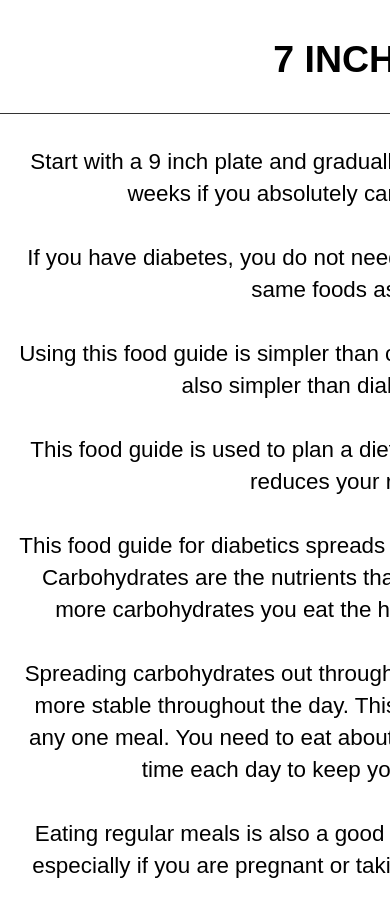
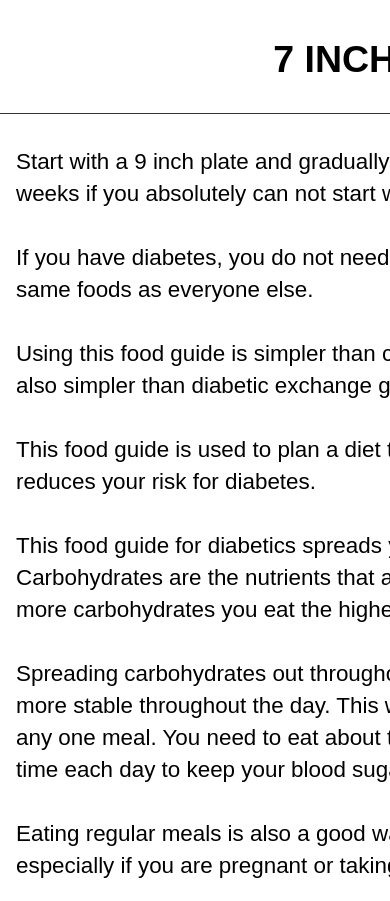
Before and after one commit to recepcanakdemir/Fiverr-Project, a plain HTML site: page index.html in a window 390 px wide. Shown: the part 2160-3061 px from the top of the page. Drawn offline with Linux system fonts and the light colour scheme.

Commit message:
second commit

```diff
--- a/mobile.css
+++ b/mobile.css
@@ -1,4 +1,4 @@
-.instruction > li >p,
+/* .instruction > li >p,
 .eating-plan > ul li,
 .tips,
 .tips li,
@@ -10,13 +10,16 @@
 .shape p
 {
     text-align: center;
-}
-ul{
+} */
+/* ul{
     list-style: none;
-}
+} */
 .phase{
     color: #333;
 }
 .breakfast{
     text-align: center;
 }
+.container{
+    max-width: 1100px;
+}
```
